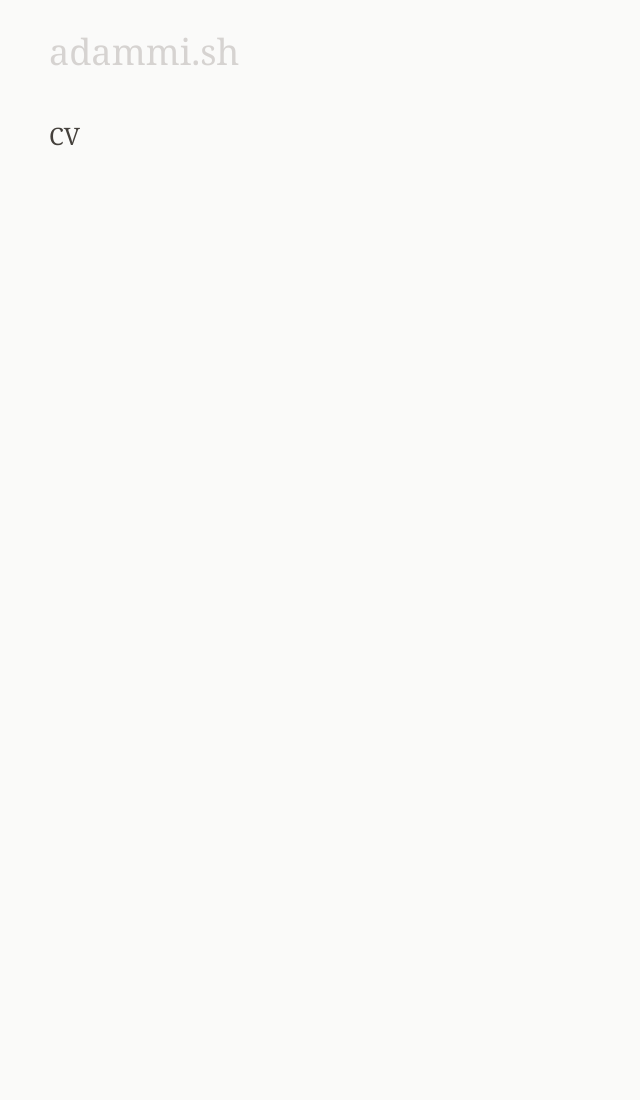
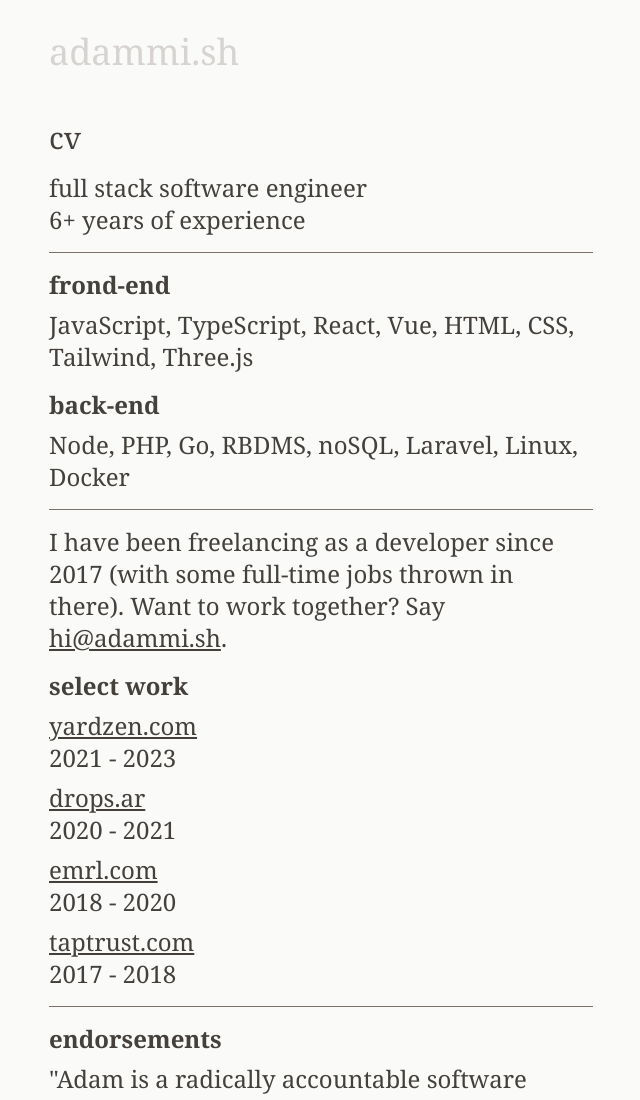
Before and after one commit to adammish/adammi.sh, an Eleventy site: page src/cv.html in a window 1280 px wide. Shown: the top 1100 px of the page, without its empty margins (63-703 px from the left). Before the commit the page ends 800 px from the top, so only its background shows below. Built offline with nearby package versions, Linux system fonts and the light colour scheme; Eleventy itself is replaced by a stand-in of ours; files that its build step writes are made by us from their sources.

Commit message:
Update CV page content and remove unnecessary empty paragraph tag

```diff
--- a/src/cv.html
+++ b/src/cv.html
@@ -2,8 +2,81 @@
 layout: layout.html
 ---
 
-<h1 class="text-2xl">CV</h1>
-<!-- {% for post in collections.post %}
-<h2><a href="{{ post.url }}">{{ post.data.title }}</a></h2>
-<p>{{ post.templateContent }}</p>
-{% endfor %} -->
+<div class="mb-12">
+  <div>
+    <h1 class="text-3xl">cv</h1>
+  </div>
+  <div class="mt-4">
+    <p>full stack software engineer</p>
+    <p>6+ years of experience</p>
+  </div>
+  <div class="mt-4">
+    <hr />
+  </div>
+  <div class="mt-4">
+    <p class="font-bold">frond-end</p>
+    <p class="mt-2">
+      JavaScript, TypeScript, React, Vue, HTML, CSS, Tailwind, Three.js
+    </p>
+    <p class="mt-4 font-bold">back-end</p>
+    <p class="mt-2">Node, PHP, Go, RBDMS, noSQL, Laravel, Linux, Docker</p>
+  </div>
+  <div class="mt-4">
+    <hr />
+  </div>
+  <div class="mt-4">
+    <div class="mt-2">
+      <p>
+        I have been freelancing as a developer since 2017 (with some full-time
+        jobs thrown in there). Want to work together? Say
+        <a href="mailto:hi@adammi.sh">hi@adammi.sh</a>.
+      </p>
+    </div>
+    <div class="mt-4">
+      <p class="font-bold">select work</p>
+      <div class="mt-2">
+        <p><a href="https://yardzen.com">yardzen.com</a></p>
+        <p>2021 - 2023</p>
+      </div>
+      <div class="mt-2">
+        <p><a href="https://drops.ar">drops.ar</a></p>
+        <p>2020 - 2021</p>
+      </div>
+      <div class="mt-2">
+        <p><a href="https://emrl.com">emrl.com</a></p>
+        <p>2018 - 2020</p>
+      </div>
+      <div class="mt-2">
+        <p><a href="https://taptrust.com">taptrust.com</a></p>
+        <p>2017 - 2018</p>
+      </div>
+    </div>
+    <div class="mt-4">
+      <hr />
+    </div>
+    <div class="mt-4">
+      <p class="font-bold">endorsements</p>
+      <div class="mt-2">
+        <p>
+          "Adam is a radically accountable software engineer with the soft and
+          organizational skills of a high-performing product manager. At Yardzen
+          I have seen him repeatedly take ill-defined project requirements and
+          turn them into high-quality software focused on the needs of its
+          users.
+        </p>
+        <p class="mt-2">
+          Adam is excellent at leading teams with agile workflows in a way that
+          the right things get done in the proper order and on an ideal
+          timeline. He thoroughly understands the value of whatever's being
+          built and effectively prioritizes tasks by effort and effect. As a
+          senior engineer, I could not think of a team he would not thrive in.
+        </p>
+        <p class="mt-2">
+          Adam is also an excellent saxophone player, which I hear is a major
+          factor in engineering candidate selection these days."
+        </p>
+        <p class="mt-2 italic">- Ben Rose, Yardzen</p>
+      </div>
+    </div>
+  </div>
+</div>
--- a/src/index.html
+++ b/src/index.html
@@ -21,6 +21,5 @@
   </div>
   <div class="mt-8">
     <p>say <a href="mailto:hi@adammi.sh">hi@adammi.sh</a></p>
-    <p></p>
   </div>
 </div>
```
